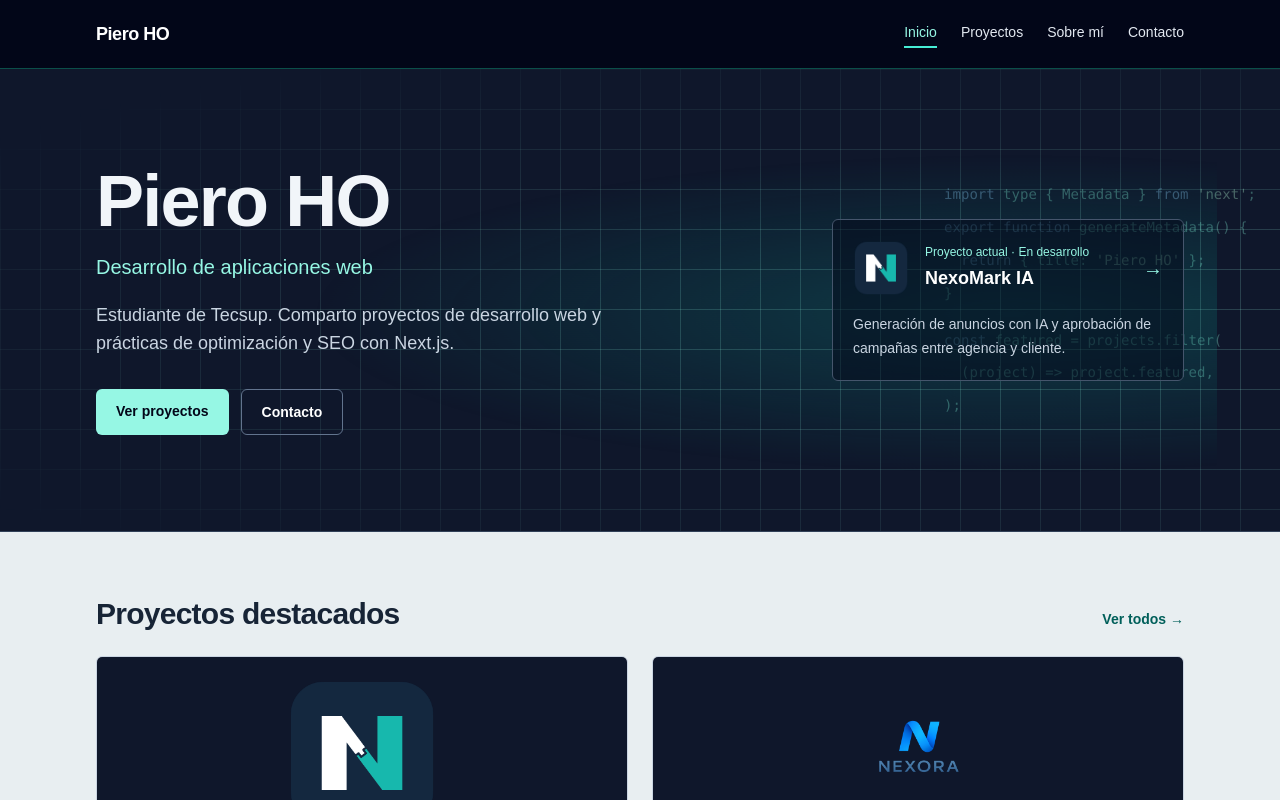
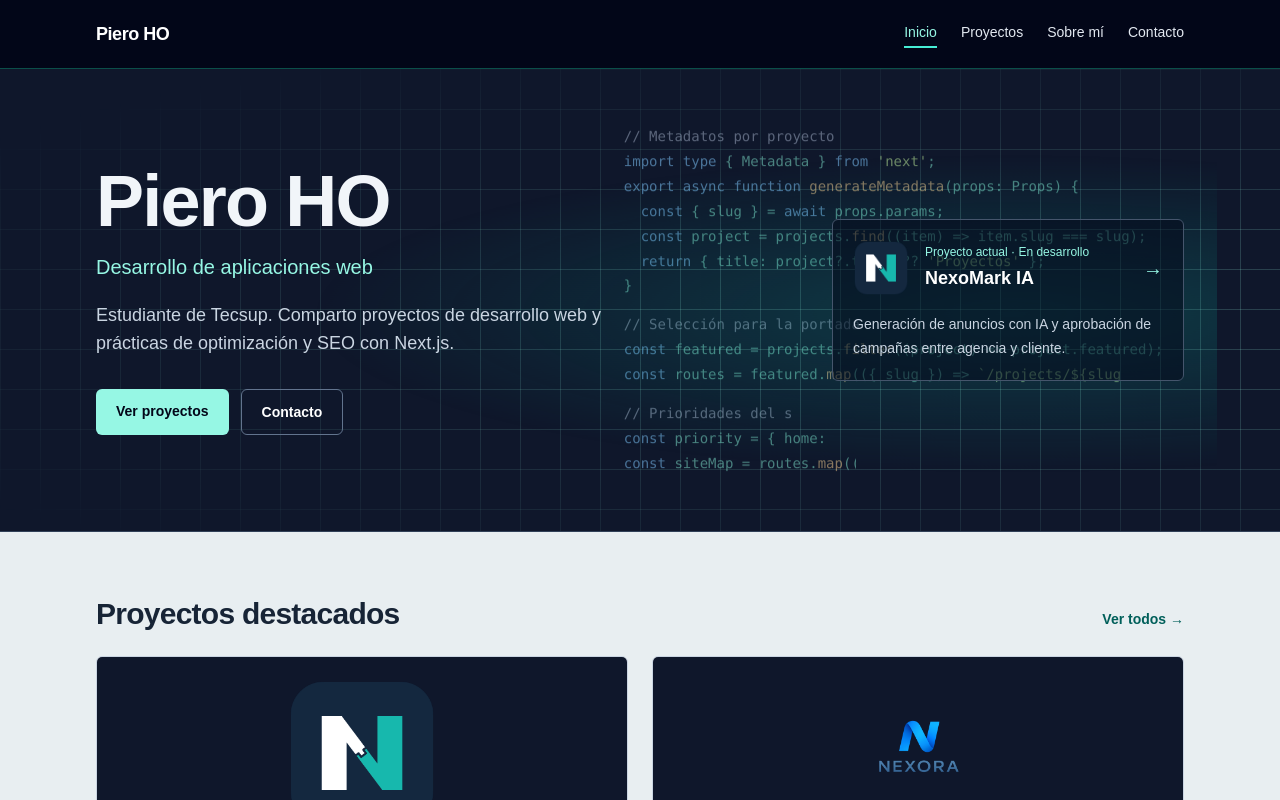
Before and after one commit to C5-PHO/DAWA-S14, a Next.js app: page / in a window 1280 px wide. Shown: the top 800 px of the page. Built offline with nearby package versions, Linux system fonts and the light colour scheme; no server answers.

Commit message:
feat: expand and highlight animated code backdrop

```diff
--- a/src/app/globals.css
+++ b/src/app/globals.css
@@ -98,8 +98,8 @@ footer :focus-visible {
   pointer-events: none;
   transform: translateY(-50%);
   color: #81e4cd;
-  opacity: 0.36;
-  font: 0.875rem/2.35 ui-monospace, Consolas, monospace;
+  opacity: 0.53;
+  font: 0.875rem/1.78 ui-monospace, Consolas, monospace;
   white-space: pre;
 }
 
@@ -109,13 +109,28 @@ footer :focus-visible {
 }
 
 .hero-code b {
-  color: #8dc9f2;
+  color: #82caff;
   font-weight: 500;
 }
 
 .hero-code i {
-  color: #b1f4d0;
+  color: #c3f29e;
   font-style: normal;
+}
+
+.hero-code strong {
+  color: #f7cf90;
+  font-weight: 500;
+}
+
+.hero-code em {
+  color: #a2afc6;
+  font-style: normal;
+}
+
+.hero-code small {
+  color: #e1a9ff;
+  font-size: inherit;
 }
 
 .hero-code-gap {
@@ -135,7 +150,7 @@ footer :focus-visible {
 
 @media (prefers-reduced-motion: no-preference) {
   .hero-code span {
-    animation: hero-code-type 13s steps(30, end) infinite both;
+    animation: hero-code-type 16s steps(30, end) infinite both;
   }
 
   .hero-code span:nth-child(2) { animation-delay: 0.4s; }
@@ -144,6 +159,12 @@ footer :focus-visible {
   .hero-code span:nth-child(5) { animation-delay: 1.6s; }
   .hero-code span:nth-child(6) { animation-delay: 2s; }
   .hero-code span:nth-child(7) { animation-delay: 2.4s; }
+  .hero-code span:nth-child(8) { animation-delay: 2.8s; }
+  .hero-code span:nth-child(9) { animation-delay: 3.2s; }
+  .hero-code span:nth-child(10) { animation-delay: 3.6s; }
+  .hero-code span:nth-child(11) { animation-delay: 4s; }
+  .hero-code span:nth-child(12) { animation-delay: 4.4s; }
+  .hero-code span:nth-child(13) { animation-delay: 4.8s; }
 
   @keyframes hero-code-type {
     0% { clip-path: inset(0 100% 0 0); opacity: 0; }
--- a/src/app/page.tsx
+++ b/src/app/page.tsx
@@ -11,13 +11,19 @@ export default function Home() {
       <section className="hero border-b border-slate-700 bg-slate-900 text-slate-100">
         <div aria-hidden="true" className="hero-code">
           <code>
-            <span><b>import</b>{' type { Metadata } '}<b>from</b>{' ' }<i>&apos;next&apos;</i>;</span>
-            <span><b>export function</b>{' generateMetadata() {'}</span>
-            <span>{'  '}<b>return</b>{' { title: '}<i>&apos;Piero HO&apos;</i>{' };'}</span>
+            <span><em>{'// Metadatos por proyecto'}</em></span>
+            <span><b>import type</b>{' { Metadata } '}<b>from</b>{' '}<i>&apos;next&apos;</i>;</span>
+            <span><b>export async function</b>{' '}<strong>generateMetadata</strong>{'(props: Props) {'}</span>
+            <span>{'  '}<b>const</b>{' { slug } = '}<b>await</b>{' props.params;'}</span>
+            <span>{'  '}<b>const</b>{' project = projects.'}<strong>find</strong>{'((item) => item.slug === slug);'}</span>
+            <span>{'  '}<b>return</b>{' { title: project?.title ?? '}<i>&apos;Proyectos&apos;</i>{' };'}</span>
             <span>{'}'}</span>
-            <span className="hero-code-gap"><b>const</b>{' featured = projects.filter('}</span>
-            <span>{'  (project) => project.featured,'}</span>
-            <span>{');'}</span>
+            <span className="hero-code-gap"><em>{'// Selección para la portada'}</em></span>
+            <span><b>const</b>{' featured = projects.'}<strong>filter</strong>{'((project) => project.featured);'}</span>
+            <span><b>const</b>{' routes = featured.'}<strong>map</strong>{'(({ slug }) => ' }<i>{'`/projects/${slug}`'}</i>{');'}</span>
+            <span className="hero-code-gap"><em>{'// Prioridades del sitemap'}</em></span>
+            <span><b>const</b>{' priority = { home: '}<small>1</small>{', project: '}<small>0.7</small>{' };'}</span>
+            <span><b>const</b>{' siteMap = routes.'}<strong>map</strong>{'((url) => ({ url, priority: priority.project }));'}</span>
           </code>
         </div>
         <div className="mx-auto grid max-w-6xl items-center gap-10 px-5 py-14 sm:px-8 sm:py-20 md:grid-cols-[minmax(0,1fr)_minmax(0,22rem)] md:py-24">
```
